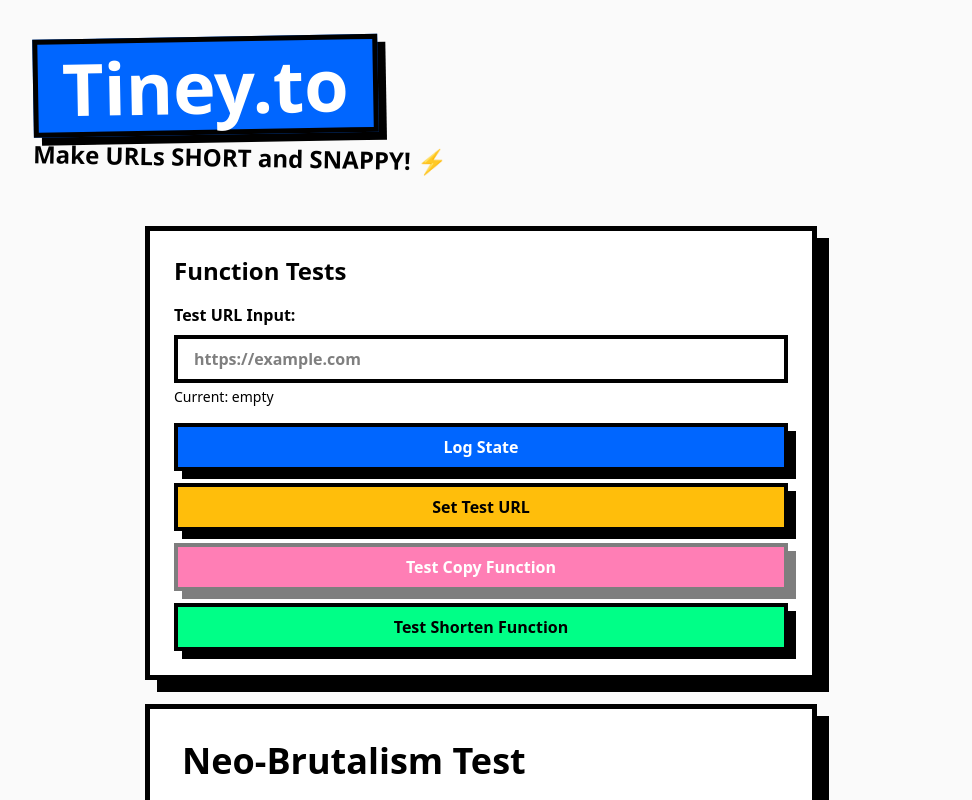
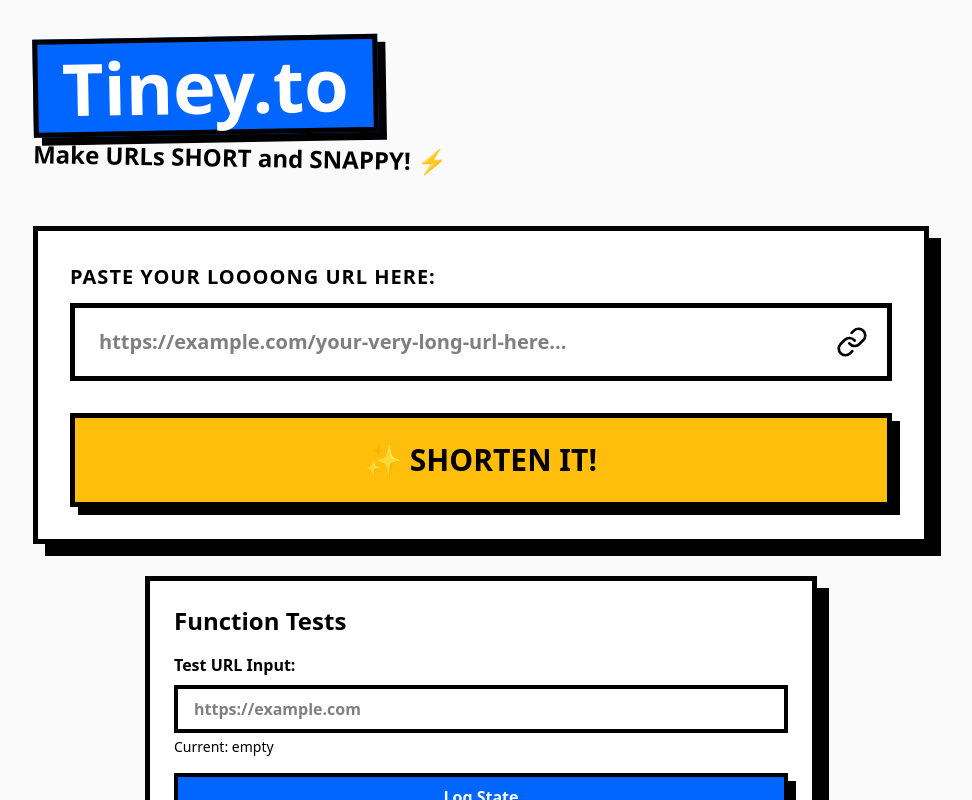
Before and after one commit to sumantmodak/tiney.to, a React (Vite) app in the folder webapp/: page / in a window 1280 px wide. Shown: the top 800 px of the page, without its empty margins (159-1131 px from the left). Built offline with nearby package versions, Linux system fonts and the light colour scheme.

Commit message:
build up the url box and shortening buttons

```diff
--- a/webapp/src/App.tsx
+++ b/webapp/src/App.tsx
@@ -87,6 +87,50 @@ function App() {
         <p className="text-2xl font-extrabold text-black transform rotate-1">
           Make URLs SHORT and SNAPPY! ⚡
         </p>
+      </div>
+
+      {/* Main Card */}
+      <div className="max-w-4xl mx-auto mb-8">
+        <div className="bg-white border-[5px] border-black p-8 shadow-neo-lg">
+          {/* URL Input Section */}
+          <div className="mb-8">
+            <label className="block text-xl font-black text-black mb-3 uppercase tracking-wider">
+              Paste your loooong URL here:
+            </label>
+            <div className="relative">
+              <input
+                type="text"
+                value={url}
+                onChange={(e) => {
+                  setUrl(e.target.value)
+                  setError('')
+                }}
+                onKeyPress={handleKeyPress}
+                placeholder="https://example.com/your-very-long-url-here..."
+                className={`w-full px-6 py-5 text-xl font-bold border-[5px] ${
+                  error ? 'border-neo-pink' : 'border-black'
+                } focus:outline-none focus:shadow-[8px_8px_0px_#0066FF] transition-shadow bg-white`}
+              />
+              <LinkIcon className="absolute right-6 top-1/2 -translate-y-1/2 w-8 h-8" />
+            </div>
+            {error && (
+              <div className="mt-4 bg-neo-pink-light border-[4px] border-neo-pink p-4 shadow-neo-error">
+                <p className="text-lg font-black text-neo-pink uppercase">⚠️ {error}</p>
+              </div>
+            )}
+          </div>
+
+          {/* Shorten Button */}
+          <button
+            onClick={handleShorten}
+            disabled={isLoading}
+            className={`w-full py-6 text-3xl font-black uppercase bg-neo-yellow text-black border-[5px] border-black shadow-neo-sm hover:shadow-neo-lg hover:-translate-y-1 hover:-translate-x-1 transition-all active:shadow-none active:translate-x-0 active:translate-y-0 ${
+              isLoading ? 'opacity-70 cursor-not-allowed' : 'cursor-pointer'
+            }`}
+          >
+            {isLoading ? '⏳ SHORTENING...' : '✨ SHORTEN IT!'}
+          </button>
+        </div>
       </div>
 
       {/* Temporary: Keep test section below */}
```
